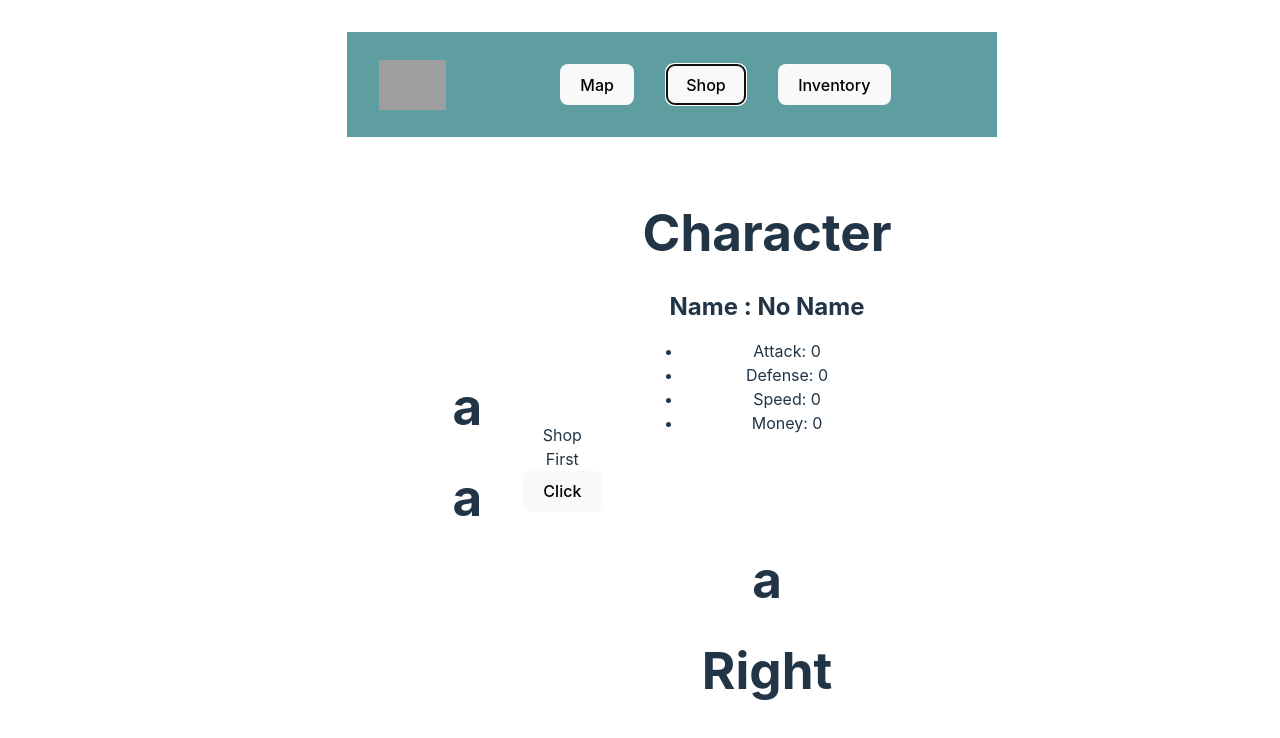
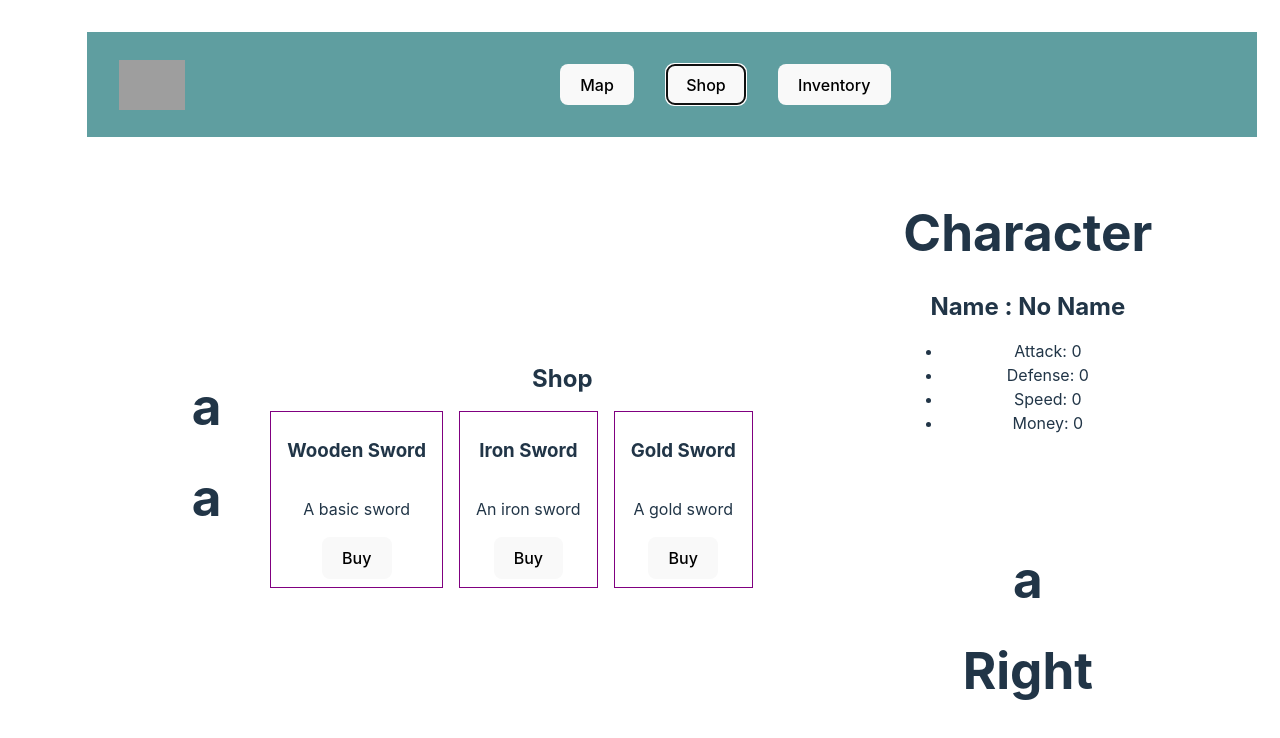
Before and after one commit to jupi1001/IdleCultivation2, a React (Vite) app: page / in a window 1280 px wide. Both pictures are taken after a click on the button "Shop". Shown: the top 738 px of the page. Built offline with nearby package versions, Linux system fonts and the light colour scheme; grey boxes are pictures that could not be loaded.

Commit message:
Add shopItems

```diff
--- /dev/null
+++ b/src/components/ShopItem/ShopItem.css
@@ -0,0 +1,11 @@
+.shopitem__main {
+  display: flex;
+  flex-direction: column;
+  flex-wrap: wrap;
+  align-items: center;
+  justify-content: center;
+  border: 1px purple;
+  border-style: solid;
+  margin: 0 0.5rem;
+  padding: 0.5rem 1rem;
+}
--- /dev/null
+++ b/src/components/ShopItem/ShopItem.tsx
@@ -0,0 +1,51 @@
+import React, { useState } from "react";
+import { useDispatch, useSelector } from "react-redux";
+import { addAttack, addDefense, reduceMoney } from "../../state/reducers/characterSlice";
+import { RootState } from "../../state/store";
+import Item from "../../interfaces/ItemI";
+import "./ShopItem.css";
+
+interface ShopItemProps {
+  item: Item;
+}
+
+const ShopItem: React.FC<ShopItemProps> = ({ item }) => {
+  const [moneyMessage, setMoneyMessage] = useState("hidden");
+
+  const character = useSelector((state: RootState) => state.character);
+  const dispatch = useDispatch();
+
+  const addAttackFunction = (cost: number, amount: number) => {
+    if (character.money >= cost) {
+      dispatch(addAttack(amount));
+      dispatch(reduceMoney(cost));
+    } else {
+      setMoneyMessage("show");
+    }
+  };
+
+  const addDefenseFunction = (cost: number, amount: number) => {
+    if (character.money >= cost) {
+      dispatch(addDefense(amount));
+      dispatch(reduceMoney(cost));
+    } else {
+      setMoneyMessage("show");
+    }
+  };
+
+  return (
+    <div className="shopitem__main">
+      <h3>{item.name}</h3>
+      <p>{item.description}</p>
+      {/*
+      Dumb check if it is attack or defensive item
+       id < 100 => attack otherwise defense
+       */}
+      {item.id < 100 && <button onClick={() => addAttackFunction(item.price, 1)}>Buy</button>}
+      {item.id > 100 && <button onClick={() => addDefenseFunction(item.price, 1)}>Buy</button>}
+      {moneyMessage === "show" && <h4>Not enough Money</h4>}
+    </div>
+  );
+};
+
+export default ShopItem;
--- a/src/constants/data.ts
+++ b/src/constants/data.ts
@@ -0,0 +1,28 @@
+import Item from "../interfaces/ItemI";
+
+export const existingShopItems: Item[] = [
+  {
+    id: 1,
+    name: "Wooden Sword",
+    description: "A basic sword",
+    price: 500,
+    picture: "https://assets.pokemon.com/assets/cms2/img/pokedex/full/025.png",
+    quantity: 1,
+  },
+  {
+    id: 2,
+    name: "Iron Sword",
+    description: "An iron sword",
+    price: 1000,
+    picture: "https://www.pokewiki.de/images/thumb/7/72/Sugimori_386.png/250px-Sugimori_386.png",
+    quantity: 1,
+  },
+  {
+    id: 3,
+    name: "Gold Sword",
+    description: "A gold sword",
+    price: 10000,
+    picture: "https://www.pokewiki.de/images/thumb/7/72/Sugimori_386.png/250px-Sugimori_386.png",
+    quantity: 1,
+  },
+];
--- a/src/container/Main/Main.css
+++ b/src/container/Main/Main.css
@@ -6,7 +6,7 @@
   padding: 1rem 2rem;
 }
 
-.app__main-img img {
+.app__main-content {
   width: 600px;
 }
 
--- a/src/container/Main/Main.tsx
+++ b/src/container/Main/Main.tsx
@@ -16,9 +16,12 @@ export const Main = () => {
       <div className="app__main-left">
         <LeftMain />
       </div>
-      {content === "Main" && <Map />}
-      {content === "Shop" && <Shop />}
-      {content === "Inventory" && <Inventory />}
+      <div className="app__main-content">
+        {content === "Main" && <Map />}
+        {content === "Shop" && <Shop />}
+        {content === "Inventory" && <Inventory />}
+      </div>
+
       <div className="app__main-right">
         <RightMain />
       </div>
--- a/src/container/Map/Map.tsx
+++ b/src/container/Map/Map.tsx
@@ -6,8 +6,13 @@ export const Map = () => {
   };
 
   return (
-    <div className="app__main-img">
-      <img src="https://www.nationsonline.org/maps/china_provinces_map1200.jpg" alt="Map" useMap="#workmap" />
+    <div>
+      <img
+        width="600px"
+        src="https://www.nationsonline.org/maps/china_provinces_map1200.jpg"
+        alt="Map"
+        useMap="#workmap"
+      />
       <map id="workmap" name="workmap">
         <area
           shape="rect"
--- a/src/container/Shop/Shop.css
+++ b/src/container/Shop/Shop.css
@@ -0,0 +1,4 @@
+.shop__main {
+  display: flex;
+  flex-direction: row;
+}
--- a/src/container/Shop/Shop.tsx
+++ b/src/container/Shop/Shop.tsx
@@ -1,30 +1,18 @@
-import React, { useState } from "react";
-import { useDispatch, useSelector } from "react-redux";
-import { addAttack, reduceMoney } from "../../state/reducers/characterSlice";
-import { RootState } from "../../state/store";
+import React from "react";
+
+import { existingShopItems } from "../../constants/data";
 import "./Shop.css";
+import ShopItem from "../../components/ShopItem/ShopItem";
 
 export const Shop = () => {
-  const [moneyMessage, setMoneyMessage] = useState("hidden");
-
-  const character = useSelector((state: RootState) => state.character);
-  const dispatch = useDispatch();
-
-  const addAttackFunction = (cost: number, amount: number) => {
-    if (character.money >= cost) {
-      dispatch(addAttack(amount));
-      dispatch(reduceMoney(cost));
-    } else {
-      setMoneyMessage("show");
-    }
-  };
-
   return (
-    <div>
-      Shop
-      {moneyMessage === "show" && <h2>Not enough Money</h2>}
-      <div>First</div>
-      <button onClick={() => addAttackFunction(100, 100)}>Click</button>
-    </div>
+    <>
+      <h2>Shop</h2>
+      <div className="shop__main">
+        {existingShopItems.map((item, index) => (
+          <ShopItem key={index} item={item} />
+        ))}
+      </div>
+    </>
   );
 };
```
